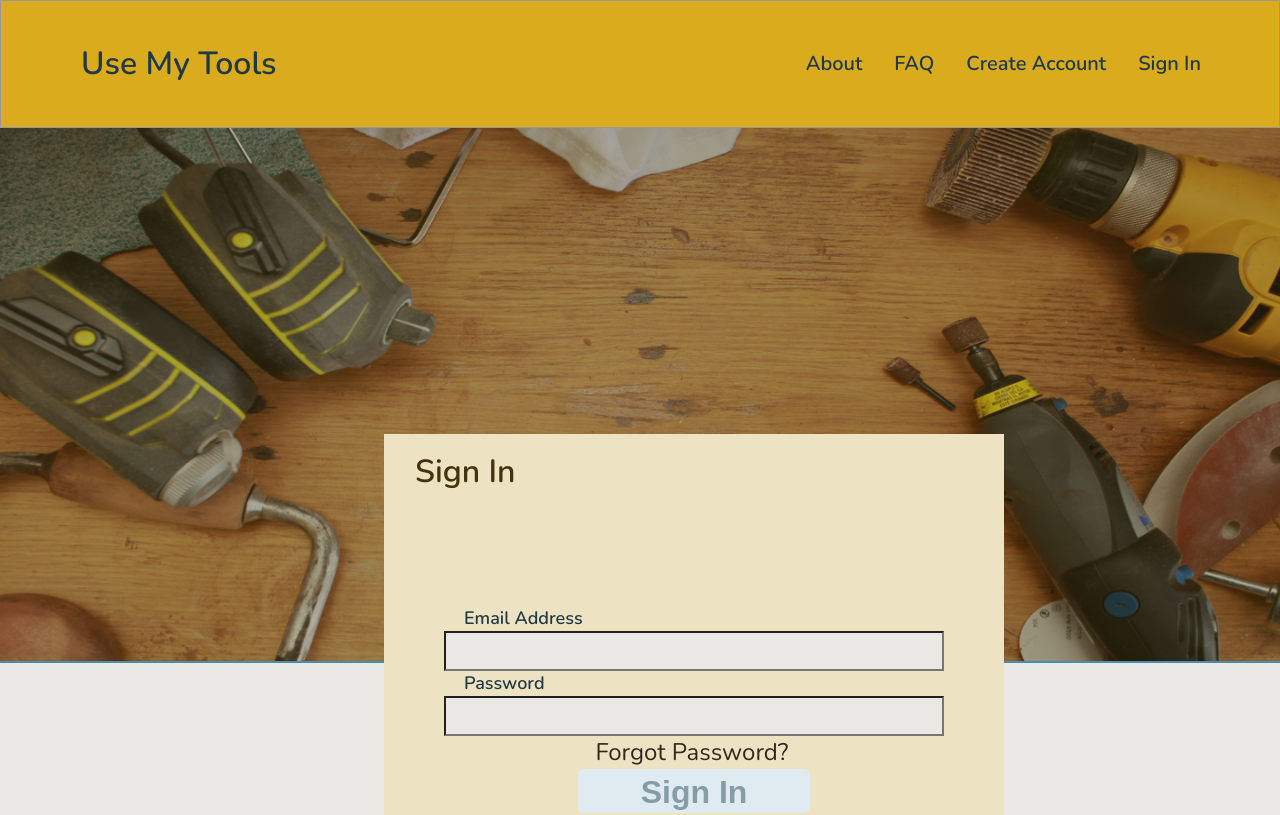
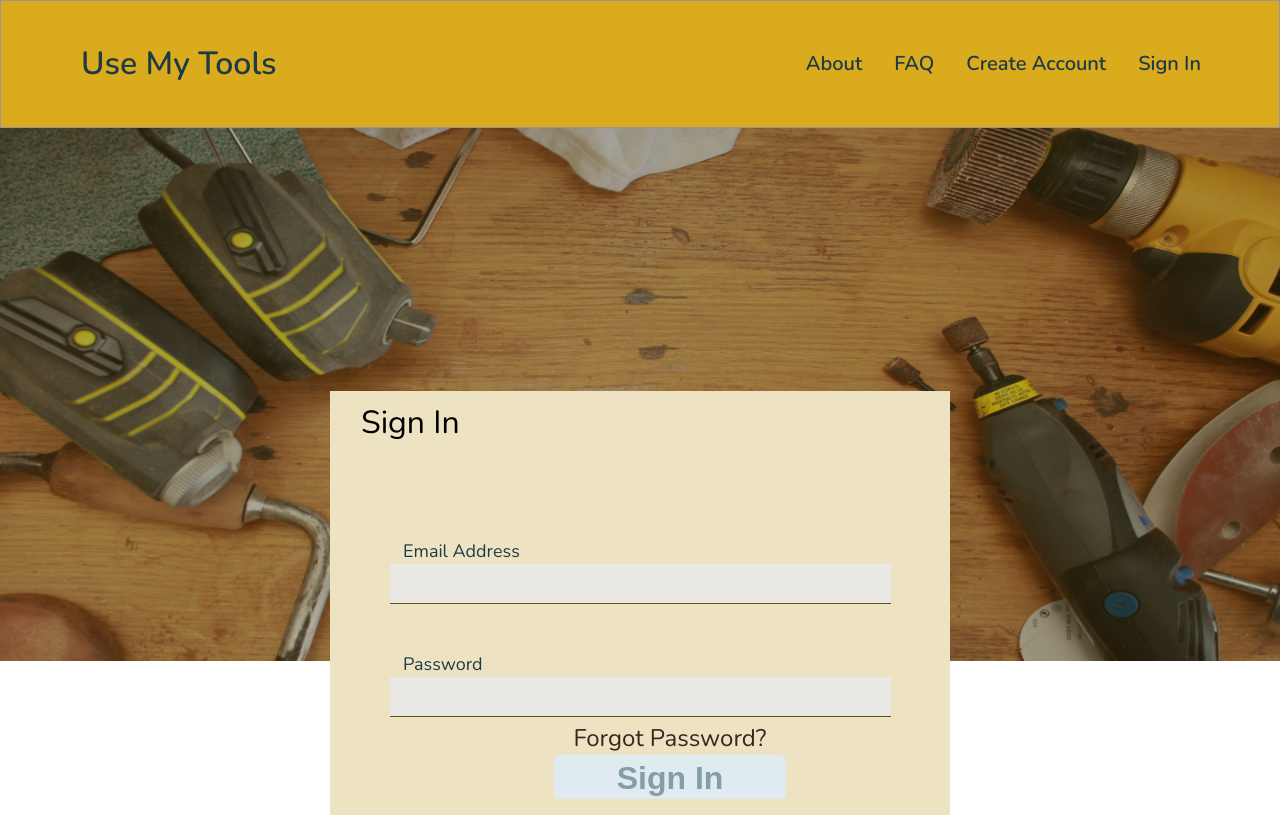
Before and after one commit to emmanormana/Build-project, a React (Create React App) app: page /sign-in in a window 1280 px wide. Shown: the top 815 px of the page. Built offline with nearby package versions, Linux system fonts and the light colour scheme.

Commit message:
Sign in built.

```diff
--- a/src/components/auth/SignIn.jsx
+++ b/src/components/auth/SignIn.jsx
@@ -22,19 +22,30 @@ const SignIn = () => {
     <section className='sign-in'>
       <HeroImage />
       <div className='bottom-content' />
-      <form>
+      <form onSubmit={handleSubmit}>
         <h4>Sign In</h4>
         <div className='input-group'>
+          <div className='form-group'>
           <label>Email Address</label>
-          <input type='email' value={email}
+          <input type='email' value={email} className='email'
                  onChange={e => setState( {email: e.target.value} )} />
+          </div>
+          <div className='form-group'>
           <label>Password</label>
-          <input type='password' value={password}
+          <input type='password' value={password} className='password'
                  onChange={e => setState( {password: e.target.value} )} />
+          </div>
+          <div className='form-group'>
           <Link to='/forgot-password'>Forgot Password?</Link>
           <button type='submit'>Sign In</button>
+          </div>
         </div>
       </form>
+      <div className='create-account'>
+        <p>New to Use My Tools?</p>
+        <Link to='/create-account'>Create Account</Link>
+      </div>
+
     </section>
   );
 };
--- a/src/components/auth/signin.scss
+++ b/src/components/auth/signin.scss
@@ -1,78 +1,93 @@
 .sign-in {
-
-  .bottom-content {
-    width: 100%;
-    height: 450px;
-    background-color: #E9E8E4;
-  }
+  display: flex;
+  justify-content: center;
+  align-items: center;
+  flex-direction: column;
 
   form {
-    width: 620px;
+    max-height: 501px;
+    max-width: 620px;
     height: 501px;
+    width: 100%;
     background-color: #EDE3C2;
-    position: absolute;
-    top: 434px;
-    left: 30%;
+    margin-top: -720px;
+    margin-bottom: 210px;
 
     h4 {
-      height: 44px;
-      width: 110px;
-      color: #41340C;
       font-size: 3.2rem;
-      font-weight: 600;
-      line-height: 44px;
       margin-left: 31px;
       margin-top: 16px;
     }
 
     .input-group {
-      display: flex;
-      flex-direction: column;
-      align-items: flex-start;
-      margin-top: 18%;
-    }
+      //display: flex;
+      //flex-direction: column;
+      //align-items: flex-start;
+      margin-top: 100px;
+      margin-left: 60px;
 
-    input {
-      height: 40px;
-      width: 500px;
-      background-color: #E9E8E4;
-      margin-left: 60px;
+      .form-group {
+
+        &:first-child {
+          margin-bottom: 48px;
         }
 
         label {
           height: 25px;
-      width: 207px;
-      color: #1E3A46;
-      font-size: 18px;
-      font-weight: 600;
+          color: #1e3a46;
+          font-size: 1.8rem;
           line-height: 25px;
-      margin-left: 80px;
+          margin-left: 13px;
+        }
+
+
+        input {
+
+          width: 501px;
+          height: 40px;
+          border: none;
+          background: #e9e8e4;
+          border-bottom: 1px solid #635710;
+
+          &:first-child {
+            margin-bottom: 48px;
+          }
+        }
+
+        &:last-child {
+          display: flex;
+          align-items: center;
+          flex-direction: column;
         }
 
         a {
-      height: 33px;
-      width: 197px;
+          margin-top: 5px;
+          font-size: 2.4rem;
+          line-height: 33px;
           color: #352720;
-      font-size: 24px;
-      line-height: 33px;
-      margin: 0 auto;
+
         }
 
         button {
+          width: 232px;
           height: 44px;
-      width: 232px;
           border-radius: 6px;
           background-color: #DFEBF0;
+          border: none;
           color: #869DA7;
           font-size: 3.2rem;
           font-weight: 600;
           line-height: 44px;
-      border: 0;
-      margin: auto;
+          text-align: center;
+        }
 
-      &:hover {
-        cursor: pointer;
       }
     }
   }
+
+  .bottom-content {
+    height: 450px;
+    background-color: white;
+    width: 100%;
   }
+}
```
Lines whose indentation alone changed are shown as unchanged.
